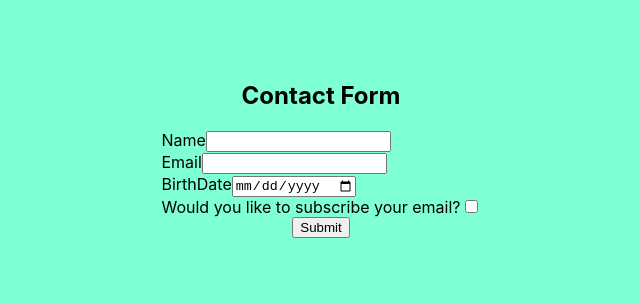
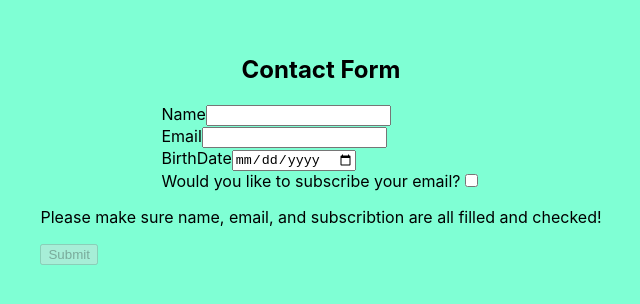
Before and after one commit to Asilo5/utah-contact-us, a React (Create React App) app: page / in a window 1280 px wide. Shown: the part 250-554 px from the top of the page, without its empty margins (319-959 px from the left). Built offline with nearby package versions, Linux system fonts and the light colour scheme.

Commit message:
Add functional error handling

```diff
--- a/src/App.js
+++ b/src/App.js
@@ -8,9 +8,17 @@ const App = () => {
   const [email, setEmail] = React.useState('');
   const [birthdate, setBirthdate] = React.useState('');
   const [subscribe, setSubscribe] = React.useState(false);
+  const [disable, setDisable] = React.useState(true);
+  const [emailError, setEmailError] = React.useState('');
 
   let handleClick = () => {
     setSubscribe(!subscribe);
+  }
+
+  let emailConfirmation = new RegExp(/^(("[\w-\s]+")|([\w-]+(?:\.[\w-]+)*)|("[\w-\s]+")([\w-]+(?:\.[\w-]+)*))(@((?:[\w-]+\.)*\w[\w-]{0,66})\.([a-z]{2,6}(?:\.[a-z]{2})?)$)|(@\[?((25[0-5]\.|2[0-4][0-9]\.|1[0-9]{2}\.|[0-9]{1,2}\.))((25[0-5]|2[0-4][0-9]|1[0-9]{2}|[0-9]{1,2})\.){2}(25[0-5]|2[0-4][0-9]|1[0-9]{2}|[0-9]{1,2})\]?$)/i);
+
+  let submitState = () => {
+
   }
 
   return (
@@ -18,20 +26,25 @@ const App = () => {
         <h1>Contact Form</h1>
         <form>
           <section>
+            <div>
               <label>Name</label>
               <input type='text'
                     name='name'
                     value={name}
                     onChange={(e) => setName(e.target.value)}
               />
+            </div>
           </section>
+
           <section>
+            <div>
               <label>Email</label>
               <input type='email'
                     name='email'
                     value={email}
                     onChange={(e) => setEmail(e.target.value)}
               />
+            </div>
           </section>
           <section>
             <label>BirthDate</label>
@@ -42,14 +55,23 @@ const App = () => {
             />
           </section>
           <section>
+            <div>
               <label>Would you like to subscribe your email?</label>
               <input type='checkbox'
                     checked={subscribe}
-                   onClick={handleClick}
+                    onChange={handleClick}
               />
+            </div>
           </section>
         </form>
-        <button>Submit</button>
+        {!emailConfirmation.test(email) || name < 5 || subscribe === false ?
+        <div>
+          <p>Please make sure name, email, and subscribtion are all filled and checked!</p>
+          <button disabled={disable}> Submit </button>
+        </div>
+         :
+         <button onClick={submitState}> Submit </button>
+      }
     </section>
   )
 }
```
Lines whose indentation alone changed are shown as unchanged.
